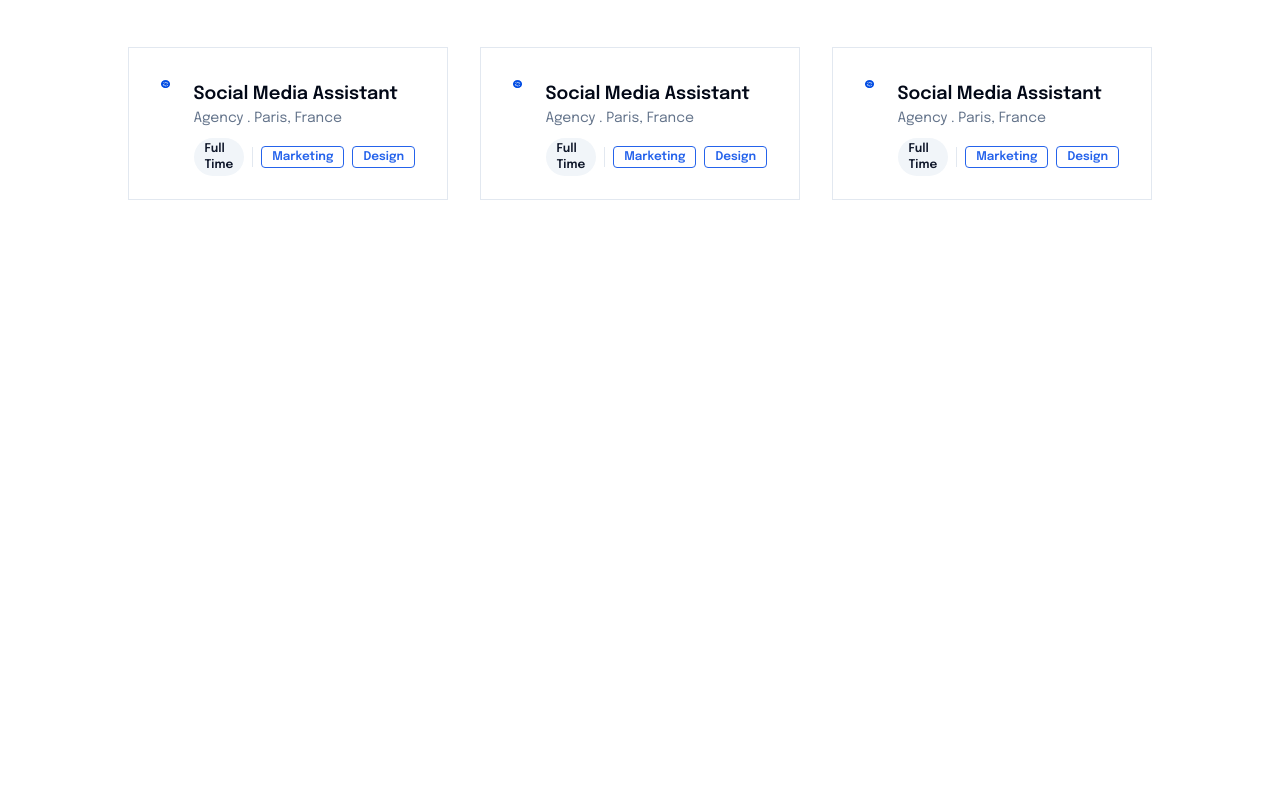
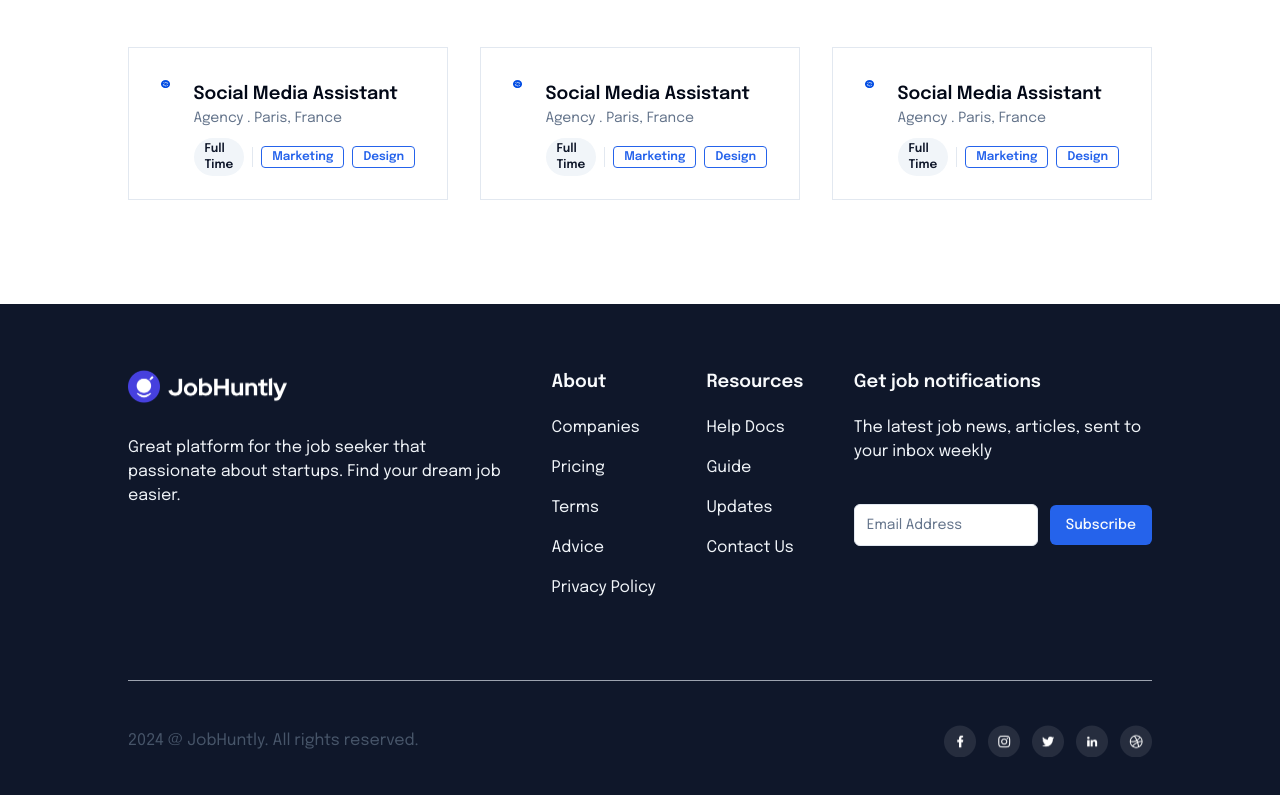
Before and after one commit to yusufhadi/job-hunt, a Next.js app: page / in a window 1280 px wide. Shown: the part 2325-3120 px from the top of the page. Before the commit the page ends 2629 px from the top, so only its background shows below. Built offline with nearby package versions, Linux system fonts and the light colour scheme.

Commit message:
slicing Footer component

```diff
--- a/src/app/layout.tsx
+++ b/src/app/layout.tsx
@@ -3,6 +3,7 @@ import "./globals.css";
 import type { Metadata } from "next";
 import { Epilogue } from "next/font/google";
 import Image from "next/image";
+import Footer from "@/components/Layouts/Footer";
 
 const epilogue = Epilogue({ subsets: ["latin"] });
 
@@ -26,6 +27,7 @@ export default function RootLayout({
           </div>
           {children}
         </main>
+        <Footer />
       </body>
     </html>
   );
--- /dev/null
+++ b/src/components/Layouts/Footer/index.tsx
@@ -0,0 +1,102 @@
+import { Button } from "@/components/ui/button";
+import { Input } from "@/components/ui/input";
+import { Separator } from "@/components/ui/separator";
+import Image from "next/image";
+import Link from "next/link";
+import React, { FC } from "react";
+
+interface FooterProps {}
+
+const aboutLinks = [
+  "Companies",
+  "Pricing",
+  "Terms",
+  "Advice",
+  "Privacy Policy",
+];
+const resourceLinks = ["Help Docs", "Guide", "Updates", "Contact Us"];
+const socialMediaImgs = [
+  "/images/soc-Facebook.png",
+  "/images/soc-Instagram.png",
+  "/images/soc-Twitter.png",
+  "/images/soc-LinkedIn.png",
+  "/images/soc-Dribbble.png",
+];
+
+const Footer: FC<FooterProps> = ({}) => {
+  return (
+    <div className="bg-slate-900 px-32 pt-16 pb-11">
+      <div className="flex flex-row items-start justify-between">
+        <div>
+          <Image
+            src="/images/logo.png"
+            alt="/images/logo.png"
+            width={160}
+            height={36}
+          />
+          <div className="text-muted mt-8">
+            Great platform for the job seeker that <br />
+            passionate about startups. Find your dream job <br />
+            easier.
+          </div>
+        </div>
+        <div>
+          <div className="text-lg text-primary-foreground font-semibold mb-5">
+            About
+          </div>
+          <div className="space-y-4">
+            {aboutLinks.map((item: string, i: number) => (
+              <Link href="/" className="block text-muted" key={i}>
+                {item}
+              </Link>
+            ))}
+          </div>
+        </div>
+        <div>
+          <div className="text-lg text-primary-foreground font-semibold mb-5">
+            Resources
+          </div>
+          <div className="space-y-4">
+            {resourceLinks.map((item: string, i: number) => (
+              <Link href="/" className="block text-muted" key={i}>
+                {item}
+              </Link>
+            ))}
+          </div>
+        </div>
+        <div>
+          <div className="text-lg font-semibold mb-5 text-primary-foreground">
+            Get job notifications
+          </div>
+          <div className="text-muted">
+            The latest job news, articles, sent to <br /> your inbox weekly
+          </div>
+          <div className="mt-10 inline-flex items-center gap-3">
+            <Input placeholder="Email Address" className="py-5" />
+            <Button className="py-5">Subscribe</Button>
+          </div>
+        </div>
+      </div>
+      <Separator className="mt-20 mb-11 bg-gray-400" />
+      <div className="flex flex-row items-center justify-between">
+        <div className="text-slate-600">
+          2024 @ JobHuntly. All rights reserved.
+        </div>
+        <div className="space-x-3">
+          {socialMediaImgs.map((item: string, i: number) => (
+            <Image
+              className="inline"
+              src={item}
+              alt={item}
+              height={32}
+              width={32}
+              key={i}
+            />
+          ))}
+        </div>
+      </div>
+    </div>
+  );
+};
+
+export default Footer;
```
